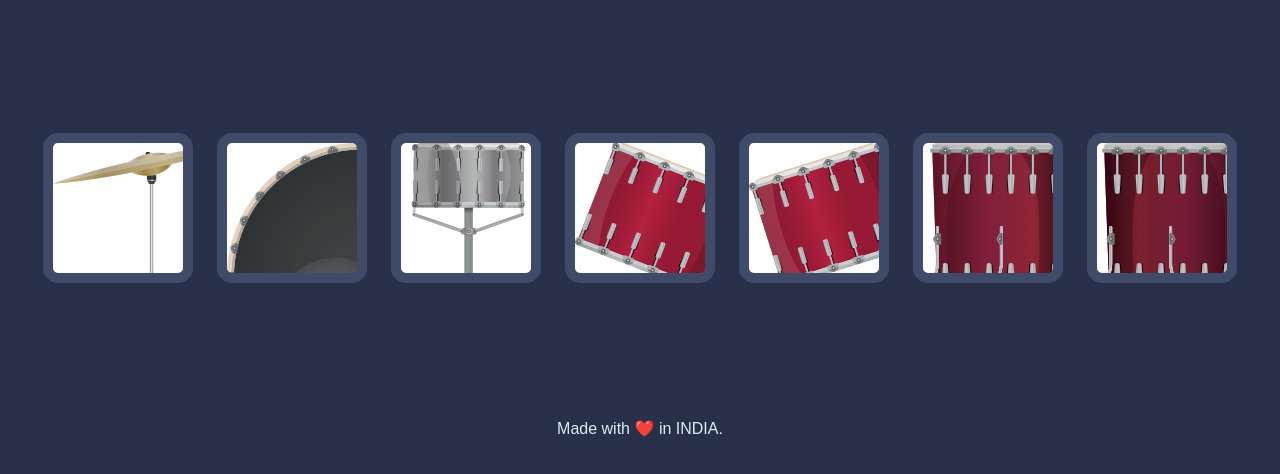
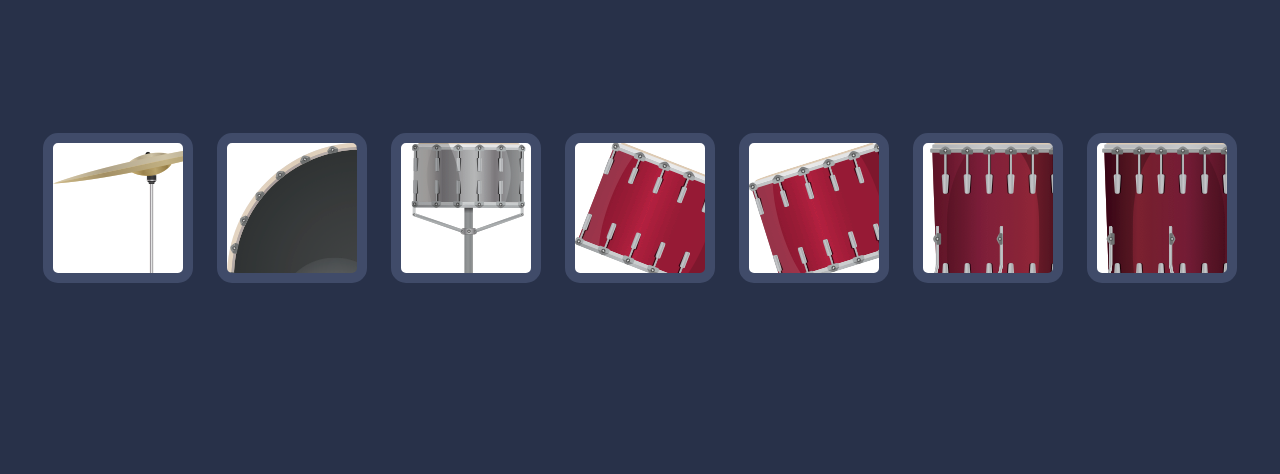
Before and after one commit to harinadh76/Drums-kit, a plain HTML site: page index.html in a window 1280 px wide. Shown: the part 156-630 px from the top of the page. Drawn offline with Linux system fonts and the light colour scheme.

Commit message:
Update index.html

```diff
--- a/index.html
+++ b/index.html
@@ -24,9 +24,7 @@
 
 
 <script src="index.js"></script>
-  <footer>
-    Made with ❤️ in INDIA.
-  </footer>
+
 </body>
 
 </html>
```
